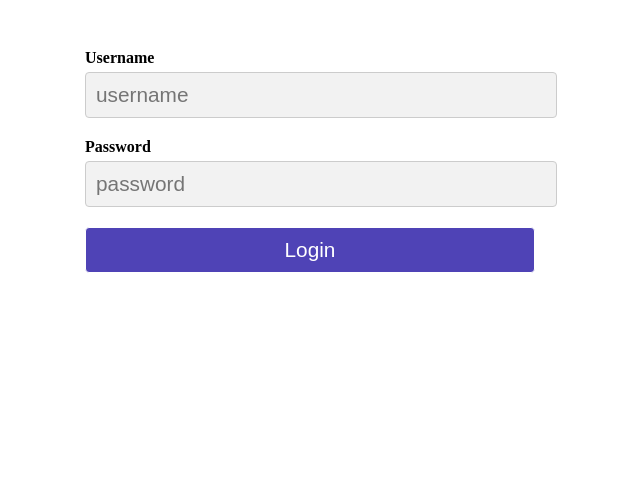
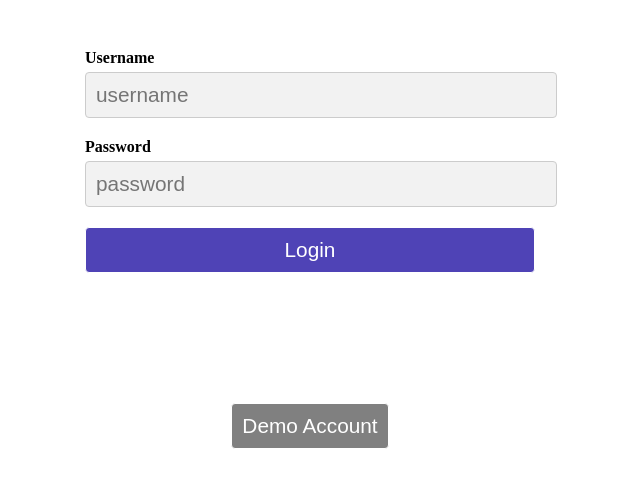
Before and after one commit to SamZhang0325/NU_CS396_photo-app, a Flask app: page /login in a window 1280 px wide. Shown: the part 128-628 px from the top of the page, without its empty margins (330-970 px from the left). Run offline with Flask 2, Linux system fonts and the light colour scheme; some libraries are stand-ins or nearby versions.

Commit message:
Add Demo Account

```diff
--- a/static/styles.css
+++ b/static/styles.css
@@ -371,6 +371,3 @@ nav {
   text-decoration: none;
   cursor: pointer;
 }
-
-@media only screen and (max-width: 950px) {
-}
--- a/templates/login.html
+++ b/templates/login.html
@@ -44,7 +44,28 @@
             color: #c91111;
             margin-bottom: 10px;
         }
+        .demoButton{
+            display: flex;
+            flex-direction: column;
+            max-width: 450px;
+            background: white;
+            margin-left: auto;
+            margin-right: auto;
+            margin-top: 10vh;
+            background-color: gray;
+            color: white;
+            padding: 10px;
+            border-radius: 4px;
+            font-size: 1.3em;
+            border: solid 1px #FFF;
+        }
     </style>
+    <script>
+        function demoAccount(){
+            document.getElementById("username").value = "webdev";
+            document.getElementById("password").value = "password";
+        }
+    </script>
 </head>
 <body>
     <!-- Nav Bar still rendered via server-side template -->
@@ -63,6 +84,6 @@
         </div>
         <button type="submit">Login</button>
     </form>
-    </form>
+    <button class="demoButton" onclick="demoAccount()">Demo Account</button>
 </body>
 </html>
```
Also changed, not shown: README.md.
